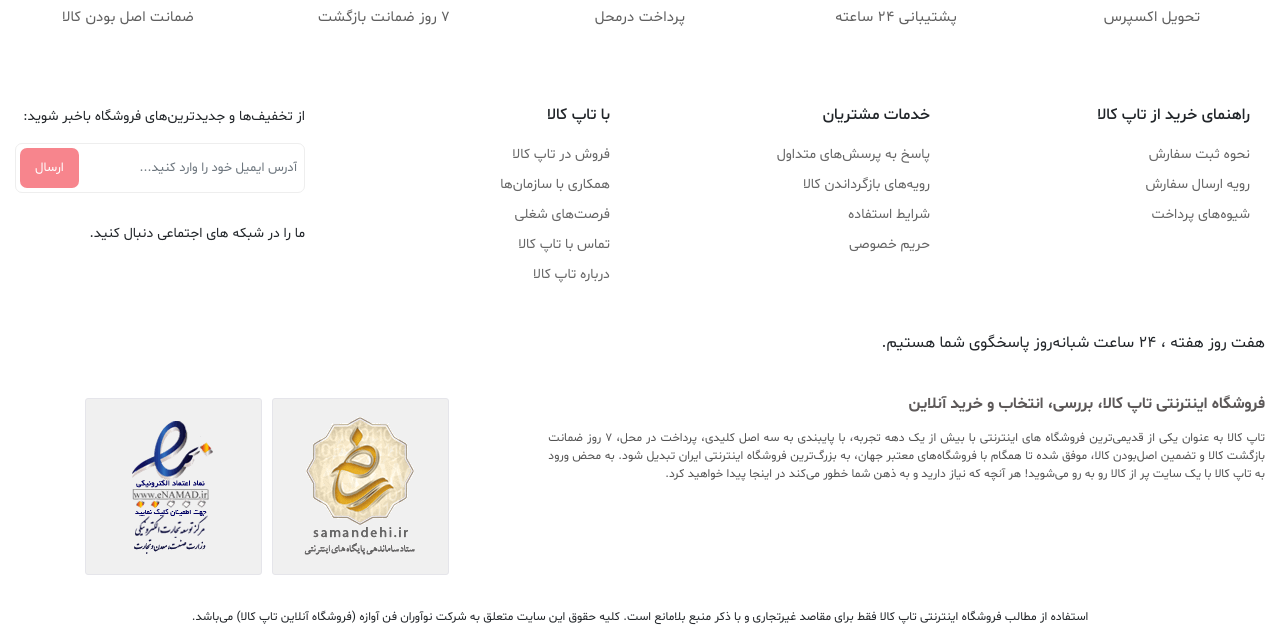
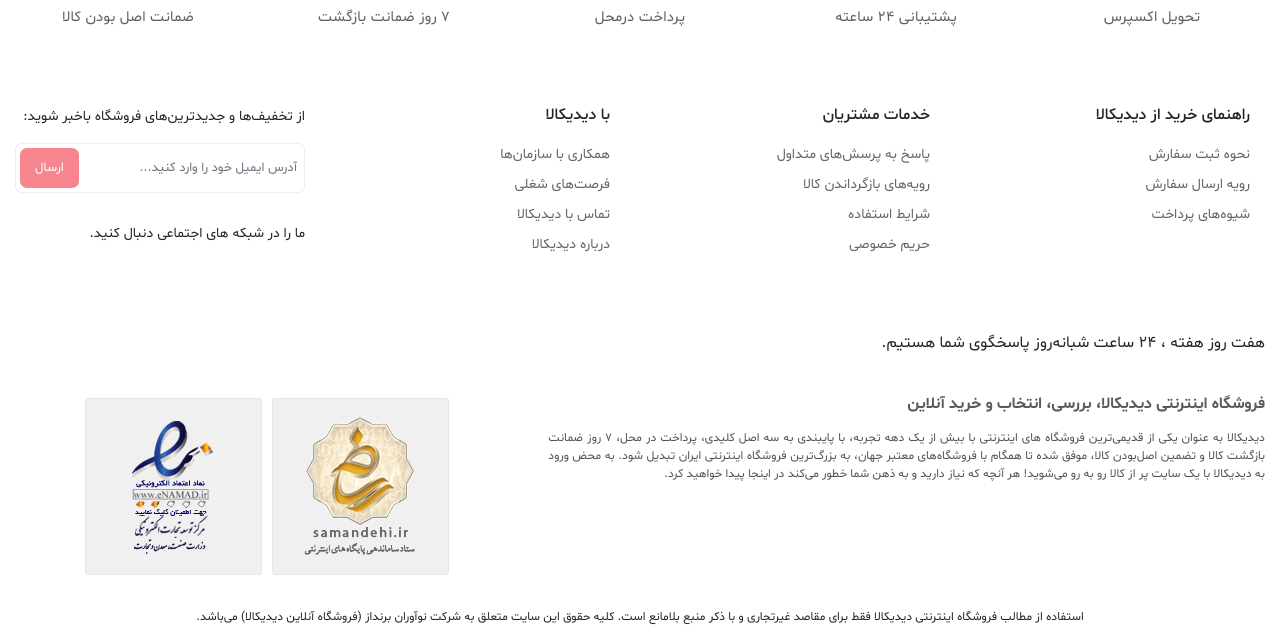
Before and after one commit to am-azarboon/didikala-shop, a Django app: page / in a window 1280 px wide. Shown: the part 5361-6002 px from the top of the page. Run offline with Django 4.2, Linux system fonts and the light colour scheme; some libraries are stand-ins or nearby versions; some web fonts are replaced.

Commit message:
some footer texts fixed (Travel point)

```diff
--- a/templates/includes/footer.html
+++ b/templates/includes/footer.html
@@ -2,8 +2,7 @@
 
 <footer class="main-footer dt-sl">
     <div class="back-to-top">
-        <a href="#"><span class="icon"><i class="mdi mdi-chevron-up"></i></span> <span>بازگشت به
-                        بالا</span></a>
+        <a href="#"><span class="icon"><i class="mdi mdi-chevron-up"></i></span> <span>بازگشت به بالا</span></a>
     </div>
     <div class="container main-container">
         <div class="footer-services">
@@ -45,7 +44,7 @@
                 <div class="col-12 col-md-6 col-lg-3">
                     <div class="widget-menu widget card">
                         <header class="card-header">
-                            <h3 class="card-title">راهنمای خرید از تاپ کالا</h3>
+                            <h3 class="card-title">راهنمای خرید از دیدیکالا</h3>
                         </header>
                         <ul class="footer-menu">
                             <li>
@@ -84,12 +83,9 @@
                 <div class="col-12 col-md-6 col-lg-3">
                     <div class="widget-menu widget card">
                         <header class="card-header">
-                            <h3 class="card-title">با تاپ کالا</h3>
+                            <h3 class="card-title">با دیدیکالا</h3>
                         </header>
                         <ul class="footer-menu">
-                            <li>
-                                <a href="#">فروش در تاپ کالا</a>
-                            </li>
                             <li>
                                 <a href="#">همکاری با سازمان‌ها</a>
                             </li>
@@ -97,10 +93,10 @@
                                 <a href="#">فرصت‌های شغلی</a>
                             </li>
                             <li>
-                                <a href="#">تماس با تاپ کالا</a>
+                                <a href="#">تماس با دیدیکالا</a>
                             </li>
                             <li>
-                                <a href="#">درباره تاپ کالا</a>
+                                <a href="#">درباره دیدیکالا</a>
                             </li>
                         </ul>
                     </div>
@@ -140,13 +136,13 @@
         <div class="container main-container">
             <div class="row">
                 <div class="site-description col-12 col-lg-7">
-                    <h1 class="site-title">فروشگاه اینترنتی تاپ کالا، بررسی، انتخاب و خرید آنلاین</h1>
+                    <h1 class="site-title">فروشگاه اینترنتی دیدیکالا، بررسی، انتخاب و خرید آنلاین</h1>
                     <p>
-                        تاپ کالا به عنوان یکی از قدیمی‌ترین فروشگاه های اینترنتی با بیش از یک دهه تجربه، با
+                        دیدیکالا به عنوان یکی از قدیمی‌ترین فروشگاه های اینترنتی با بیش از یک دهه تجربه، با
                         پایبندی به سه اصل کلیدی، پرداخت در
                         محل، 7 روز ضمانت بازگشت کالا و تضمین اصل‌بودن کالا، موفق شده تا همگام با فروشگاه‌های
                         معتبر جهان، به بزرگ‌ترین فروشگاه
-                        اینترنتی ایران تبدیل شود. به محض ورود به تاپ کالا با یک سایت پر از کالا رو به رو
+                        اینترنتی ایران تبدیل شود. به محض ورود به دیدیکالا با یک سایت پر از کالا رو به رو
                         می‌شوید! هر آنچه که نیاز دارید و به
                         ذهن شما خطور می‌کند در اینجا پیدا خواهید کرد.
                     </p>
@@ -161,9 +157,9 @@
     <div class="copyright">
         <div class="container main-container">
             <p>
-                استفاده از مطالب فروشگاه اینترنتی تاپ کالا فقط برای مقاصد غیرتجاری و با ذکر منبع بلامانع است.
+                استفاده از مطالب فروشگاه اینترنتی دیدیکالا فقط برای مقاصد غیرتجاری و با ذکر منبع بلامانع است.
                 کلیه حقوق این سایت متعلق
-                به شرکت نوآوران فن آوازه (فروشگاه آنلاین تاپ کالا) می‌باشد.
+                به شرکت نوآوران برنداز (فروشگاه آنلاین دیدیکالا) می‌باشد.
             </p>
         </div>
     </div>
```
Also changed, not shown: apps/product/admin.py (+0 -19 lines).
